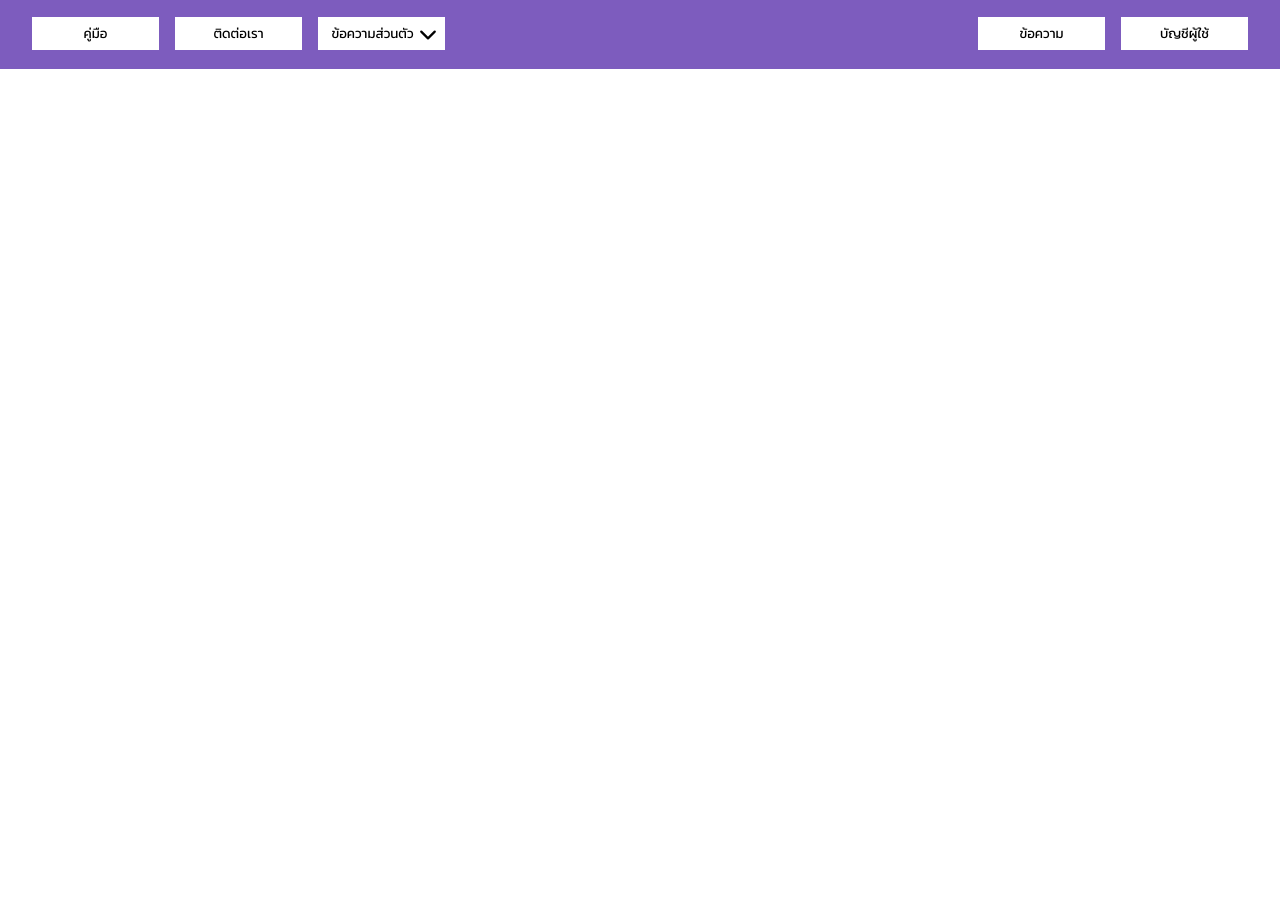
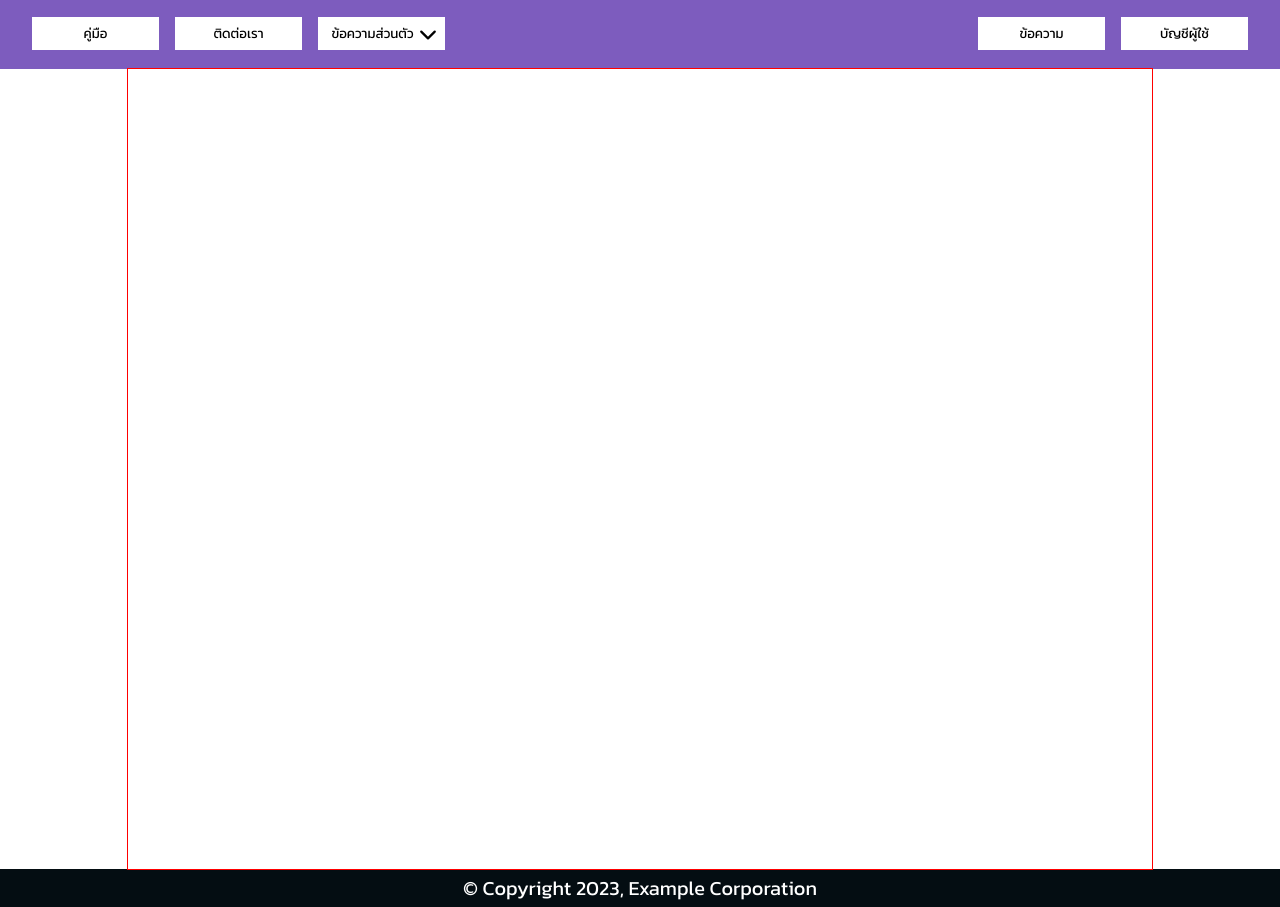
Before and after one commit to WoraponK/reg-blog-news_UP, a plain HTML site: page index.html in a window 1280 px wide. Shown: the part 81-988 px from the top of the page. Before the commit the page ends 800 px from the top, so only its background shows below. Drawn offline with nearby package versions, Linux system fonts and the light colour scheme.

Commit message:
add footer and create wrapper, container

```diff
--- a/index.html
+++ b/index.html
@@ -44,6 +44,13 @@
         </div>
     </nav>
 
+    <div class="container">
+        <div class="wrapper"></div>
+    </div>
+
+    <footer>
+        <p>&copy; Copyright 2023, Example Corporation</p>
+    </footer>
 
     <script src="/script.js"></script>
 </body>
--- a/style.css
+++ b/style.css
@@ -145,3 +145,29 @@ nav {
         margin-right: 2rem;
     }
 }
+
+.container {
+    display: flex;
+    justify-content: center;
+    width: 100%;
+}
+
+.wrapper {
+    outline: 1px solid red;
+    width: 80%;
+    height: 100vh;
+}
+
+footer {
+    display: flex;
+    justify-content: center;
+    align-items: center;
+    width: 100%;
+    padding: 0.25rem 0;
+    background-color: #040D12;
+
+    & p {
+        margin: 0;
+        color: #fff;
+    }
+}
```
